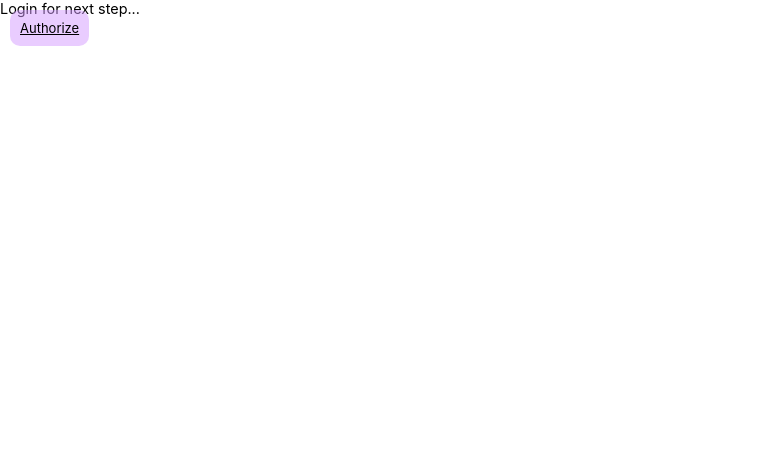
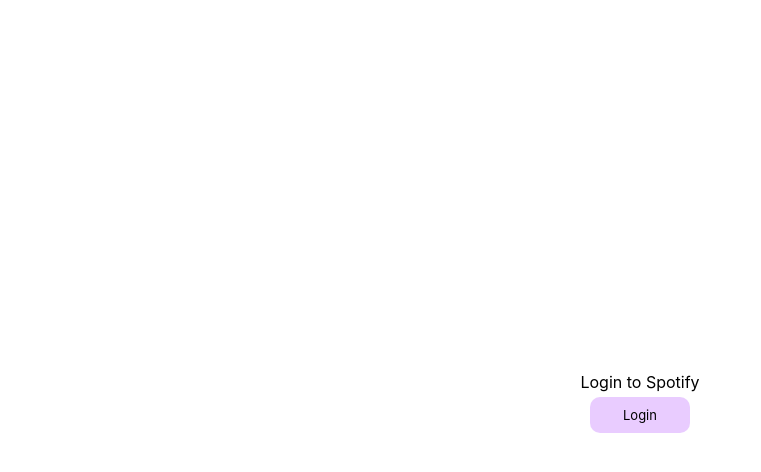
Before and after one commit to lulushafira/spotify-lookalike-app, a React (Create React App) app: page / in a window 1280 px wide. Shown: the top 472 px of the page, without its empty margins (0-761 px from the left). Built offline with nearby package versions, Linux system fonts and the light colour scheme.

Commit message:
Updated to function component

```diff
--- a/src/components/Button/index.jsx
+++ /dev/null
@@ -1,45 +0,0 @@
-import React from 'react'
-import './index.css'
-import PropTypes from 'prop-types'
-
-export default function Button({ children, type, variant, className, onClick, href }) {
-  const classButton = ['btn']
-
-
-  if (variant !== 'primary') {
-    classButton.push(`btn--${variant}`)
-  }
-
-  if (className !== '') {
-    classButton.push(className)
-  }
-
-  if (href) {
-    classButton.push('btn--link')
-
-    return (
-      <a href={href} className={classButton.join(' ')}>{children}</a>
-    )
-  }
-
-  return (
-    <button type={type} className={classButton.join(' ')} onClick={onClick}>{children}</button>
-  )
-}
-
-Button.defaultProps = {
-  type: 'button',
-  className: '',
-  variant: 'primary',
-  onClick: null,
-  href: null,
-}
-
-Button.propTypes = {
-  children: PropTypes.node.isRequired,
-  type: PropTypes.string,
-  className: PropTypes.string,
-  variant: PropTypes.oneOf(['primary', 'secondary']),
-  onClick: PropTypes.func,
-  href: PropTypes.string,
-}
--- a/src/components/Card/index.css
+++ b/src/components/Card/index.css
@@ -37,7 +37,7 @@ p{
     height: 70px;
 }
 
-.btn-card{
+.btn-select{
     padding: 10px;
     width: 80px;
     background-color: rgba(255, 255, 255,0.5);
@@ -49,12 +49,12 @@ p{
 }
 
 
-.btn-card:hover{
+.btn-select:hover{
     background-color: rgba(255, 255, 255,1);
     cursor: pointer;
 }
 
-.btn-card:active{
+.btn-select:active{
     background-color: rgba(255, 255, 255,1);
     top:2px;
 }
--- a/src/components/Card/index.jsx
+++ b/src/components/Card/index.jsx
@@ -1,54 +1,39 @@
-import React from "react";
+import React, {useState}from "react";
 import "./index.css";
 import PropTypes from "prop-types";
-import Button from '../Button';
 
-function Card({ album__image, album__name, title, artists }) {
+function Card({ album__image, album__name, title, artists,toggleSelect }) {
+
+  const [isSelected, setIsSelected] = useState(false);
+
+  const handleToggleSelect = () => {
+    setIsSelected(!isSelected);
+    toggleSelect();
+  }
+
   return (
-    <div class="card-wrap">
+    <div className="card-wrap">
       <div className="content">
         <img className="img-album" src={album__image} alt={album__name} />
         <div className="info">
           <h3>{title}</h3>
           <p>{artists}</p>
         </div>
-        <input className="btn-card " type="button" value="Select" />
+        <button className="btn-select" onClick={handleToggleSelect} >{isSelected ? 'Deselect' : 'Select'}</button>
       </div>
     </div>
+
+
   );
 }
+
+
 
 Card.propTypes = {
   album__image: PropTypes.string.isRequired,
   title: PropTypes.string.isRequired,
-  artist: PropTypes.string.isRequired,
+  artists: PropTypes.string.isRequired,
 }
-
-// import React from 'react';
-// import './index.css';
-// import PropTypes from 'prop-types';
-// import Button from '../Button';
-
-// export default function Card({ imageUrl, title, artist }) {
-//   return (
-//     <div className="card">
-//       <div className="card__image">
-//         <img src={imageUrl} alt={title} />
-//       </div>
-
-//       <div className="card__data">
-//         <div className="card__content">
-//           <h3 className="card__title">{title}</h3>
-//           <p className="card__artist">{artist}</p>
-//         </div>
-
-//         <div className="card__action">
-//           <Button variant="secondary">Select</Button>
-//         </div>
-//       </div>
-//     </div>
-//   );
-// }
 
 
 
--- a/src/components/Searchbar/index.css
+++ b/src/components/Searchbar/index.css
@@ -10,3 +10,25 @@
     border: 1px solid rgba(212, 153, 255, 0.5);
     width: 300px;
 }
+
+.btn-search{
+    background-color: rgba(212, 153, 255, 0.5);
+    padding: 10px;
+    width: 80px;
+    color: black;
+    font-size: small;
+    border: none;
+    border-radius: 10px;
+    position: relative;
+    margin-left: 10px;
+}
+
+.btn-search:hover{
+    background-color: rgba(212, 153, 255, 1);
+    cursor: pointer;
+}
+
+.btn-search:active{
+    background-color: rgba(212, 153, 255, 1);
+    top:2px;
+}
--- a/src/components/Searchbar/index.jsx
+++ b/src/components/Searchbar/index.jsx
@@ -1,25 +1,20 @@
-import React, { Component } from 'react'
+import React, { useState, useEffect} from 'react'
 import config from '../../lib/config';
-import Button from '../Button'
 import './index.css'
 
-export default class Searchbar extends Component {
-  state = {
-    text: '',
+const Searchbar = ({accessToken, onSuccess}) =>{
+  const [text, setText] = useState('');
+
+  const handleInput = (e) => {
+    setText(e.target.value);
   }
 
-  handleInput(e) {
-    this.setState({ text: e.target.value });
-  }
-
-  async onSubmit(e) {
+  const onSubmit = async (e) => {
     e.preventDefault();
-
-    const { text } = this.state;
 
     var requestOptions = {
       headers: {
-        'Authorization': 'Bearer ' + this.props.accessToken,
+        'Authorization': 'Bearer ' + accessToken,
         'Content-Type': 'application/json',
       },
     };
@@ -29,26 +24,24 @@ export default class Searchbar extends Component {
         .then((data) => data.json());
 
       const tracks = response.tracks.items;
-      this.props.onSuccess(tracks);
+      onSuccess(tracks);
     } catch (e) {
       alert(e);
     }
+}
 
-    e.target.blur();
-  }
-
-  render() {
     return (
-      <form className="form-search" onSubmit={(e) => this.onSubmit(e)}>
+      <form className="form-search" onSubmit={onSubmit}>
         <input
           type="text"
           placeholder="Search..."
           className="form-search-input"
           required
-          onChange={(e) => this.handleInput(e)}
+          onChange={handleInput}
         />
-        <Button type="submit">Search</Button>
+        <button type="submit" className='btn-search'>Search</button>
       </form>
     )
-  }
 }
+
+export default Searchbar;
--- a/src/pages/Home.jsx
+++ b/src/pages/Home.jsx
@@ -1,78 +1,88 @@
-import React, { Component } from 'react'
+import React, { useEffect, useState } from 'react'
 import Card from '../components/Card';
-import SearchBar from '../components/Searchbar';
+import Searchbar from '../components/Searchbar';
 import config from '../lib/config';
-import Button from '../components/Button';
+import './home.css'
 
-export default class Home extends Component {
-  state = {
-    accessToken: '',
-    isAuthorize: false,
-    tracks: [],
-  }
+const Home = () =>{
+  const [accessToken, setAccessToken] = useState('');
+  const [isAuthorized, setIsAuthorized] = useState(false);
+  const [tracks, setTracks] = useState([]);
+  const [selectedTracksUri, setSelectedTracksUri] = useState([]);
 
-  getHashParams() {
-    const hashParams = {};
-    const r = /([^&;=]+)=?([^&;]*)/g;
-    const q = window.location.hash.substring(1);
-    let e = r.exec(q);
+  useEffect(() => {
+    const access_token = new URLSearchParams(window.location.hash).get('#access_token');
 
-    while (e) {
-      hashParams[e[1]] = decodeURIComponent(e[2]);
-      e = r.exec(q);
-    }
-    return hashParams;
-  }
+    setAccessToken(access_token);
+    setIsAuthorized(access_token !== null);
 
-  componentDidMount() {
-    const params = this.getHashParams();
-    const { access_token: accessToken } = params;
+    // console.log(process.env.REACT_APP_SPOTIFY_CLIENT_ID);
+  }, []);
 
-    this.setState({ accessToken, isAuthorize: accessToken !== undefined })
 
-    console.log(process.env.REACT_APP_SPOTIFY_CLIENT_ID);
-  }
 
-  getSpotifyLinkAuthorize() {
+
+  const getSpotifyLinkAuthorize = () => {
     const state = Date.now().toString();
     const clientId = process.env.REACT_APP_SPOTIFY_CLIENT_ID;
 
     return `https://accounts.spotify.com/authorize?client_id=${clientId}&response_type=token&redirect_uri=http://localhost:3000&state=${state}&scope=${config.SPOTIFY_SCOPE}`;
   }
 
-  onSuccessSearch(tracks) {
-    this.setState({ tracks });
+  const onSuccessSearch = (searchTracks) => {
+    const selectedTracks = filterSelectedTracks();
+    const searchDistincTracks = searchTracks.filter(track => !selectedTracksUri.includes(track.uri));
+
+    setTracks([...selectedTracks, ...searchDistincTracks]);
   }
 
-  render() {
+  const toggleSelect = (track) => {
+    const uri = track.uri;
+
+    if (selectedTracksUri.includes(uri)) {
+      setSelectedTracksUri(selectedTracksUri.filter(item => item !== uri));
+    } else {
+      setSelectedTracksUri([...selectedTracksUri, uri]);
+    }
+  }
+
+  const filterSelectedTracks = () => {
+
+    return tracks.filter(track => selectedTracksUri.includes(track.uri));
+  }
+
     return (
       <>
-        {!this.state.isAuthorize && (
+        {!isAuthorized && (
           <main className="center">
-            <p>Login for next step...</p>
-            <Button href={this.getSpotifyLinkAuthorize()}>Authorize</Button>
+            <div>
+              <p>Login to Spotify</p>
+              <a href={getSpotifyLinkAuthorize()} className="authorize">Login</a>
+            </div>
           </main>
         )}
 
-        {this.state.isAuthorize && (
+        {isAuthorized && (
           <main className="container" id="home">
-            <SearchBar
-              accessToken={this.state.accessToken}
-              onSuccess={(tracks) => this.onSuccessSearch(tracks)}
+            <Searchbar
+              accessToken={accessToken}
+              onSuccess={(tracks) => onSuccessSearch(tracks)}
             />
 
             <div className="">
-              {this.state.tracks.length === 0 && (
+              {tracks.length === 0 && (
                 <p></p>
               )}
 
               <div className="cards">
-                {this.state.tracks.map((e) => (
+                {tracks.map((e) => (
                   <Card
+                    key = {e.id}
                     album__image={e.album.images[1].url}
                     album__name={e.album.name}
                     title={e.name}
                     artists={e.artists[0].name}
+                    toggleSelect={() => toggleSelect(e)}
                   />
                 ))}
               </div>
@@ -81,5 +91,6 @@ export default class Home extends Component {
         )}
       </>
     );
-  }
 }
+
+export default Home;
--- a/src/components/Button/index.css
+++ b/src/pages/home.css
@@ -1,4 +1,17 @@
-.btn{
+.center{
+    display: flex;
+    justify-content: center;
+    text-align: center;
+    align-items: center;
+    height: 100vh;
+}
+
+.center p{
+    font-size: medium;
+    margin: 5px;
+}
+
+.authorize{
     background-color: rgba(212, 153, 255, 0.5);
     padding: 10px;
     width: 80px;
@@ -7,15 +20,16 @@
     border: none;
     border-radius: 10px;
     position: relative;
-    margin-left: 10px;
+    text-decoration: none;
+    display: inline-block;
 }
 
-.btn:hover{
+.authorize:hover{
     background-color: rgba(212, 153, 255, 1);
     cursor: pointer;
 }
 
-.btn:active{
+.authorize:active{
     background-color: rgba(212, 153, 255, 1);
     top:2px;
 }
```
